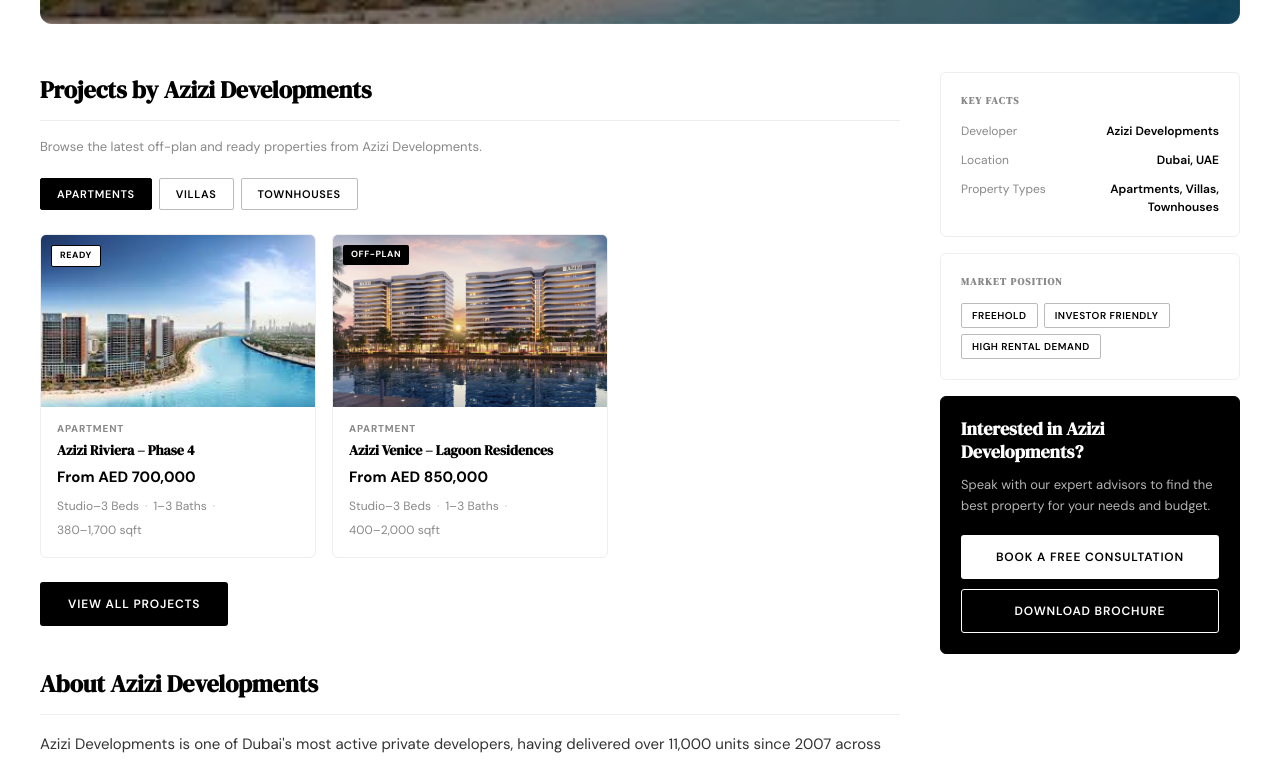
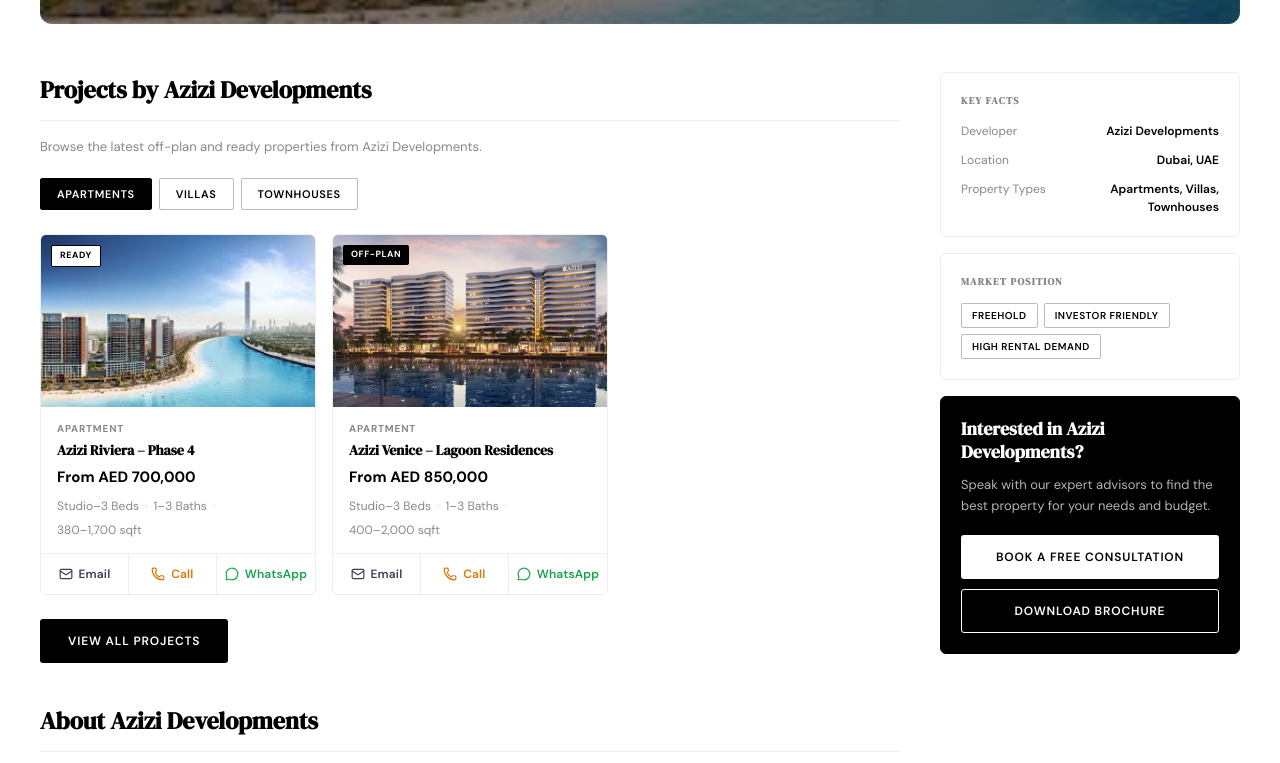
Before and after one commit to codemy3/emico, a Next.js app: page /developers/azizi-developments in a window 1280 px wide. Shown: the part 530-1293 px from the top of the page. Built offline with nearby package versions, Linux system fonts and the light colour scheme.

Commit message:
Update developer details and data

```diff
--- a/app/developers/[slug]/Developerdetailclient.tsx
+++ b/app/developers/[slug]/Developerdetailclient.tsx
@@ -4,7 +4,7 @@
 
 import { useState } from "react";
 import Link from "next/link";
-import { X, MapPin, BedDouble, Bath, Maximize2, ChevronRight } from "lucide-react";
+import { X, MapPin, BedDouble, Bath, Maximize2, ChevronRight, Mail, Phone, MessageCircle } from "lucide-react";
 import type { Developer, ProjectItem } from "@/lib/developers-data";
 
 interface Project {
@@ -178,9 +178,10 @@
 
                 <div className="cd-prop-grid">
                   {projects.map((project) => (
+                    <div key={project.id} className="cd-prop-card">
+                      {/* Clickable image + info area */}
                       <button
-                      key={project.id}
-                      className="cd-prop-card"
+                        className="cd-prop-card-inner"
                         onClick={() => setSelectedProject(project)}
                       >
                         <div className="cd-prop-img-wrap">
@@ -203,6 +204,37 @@
                           </div>
                         </div>
                       </button>
+
+                      {/* Contact row */}
+                      <div className="cd-prop-contact">
+                        <a
+                          href={`mailto:${dev.contact?.email ?? "info@example.com"}?subject=Enquiry: ${encodeURIComponent(project.name)}`}
+                          className="cd-contact-btn cd-contact-email"
+                          onClick={e => e.stopPropagation()}
+                        >
+                          <Mail size={14} />
+                          <span>Email</span>
+                        </a>
+                        <a
+                          href={`tel:${dev.contact?.phone ?? "+97100000000"}`}
+                          className="cd-contact-btn cd-contact-call"
+                          onClick={e => e.stopPropagation()}
+                        >
+                          <Phone size={14} />
+                          <span>Call</span>
+                        </a>
+                        <a
+                          href={`https://wa.me/${(dev.contact?.whatsapp ?? "97100000000").replace(/[^0-9]/g, "")}?text=${encodeURIComponent(`Hi, I'm interested in ${project.name}`)}`}
+                          target="_blank"
+                          rel="noopener noreferrer"
+                          className="cd-contact-btn cd-contact-whatsapp"
+                          onClick={e => e.stopPropagation()}
+                        >
+                          <MessageCircle size={14} />
+                          <span>WhatsApp</span>
+                        </a>
+                      </div>
+                    </div>
                   ))}
                 </div>
 
@@ -370,8 +402,9 @@
 .cd .cd-prop-grid { display: grid; grid-template-columns: 1fr; gap: 16px; }
 @media (min-width: 600px)  { .cd .cd-prop-grid { grid-template-columns: repeat(2,1fr); } }
 @media (min-width: 1000px) { .cd .cd-prop-grid { grid-template-columns: repeat(3,1fr); } }
-.cd .cd-prop-card { border: 1px solid #eee; border-radius: 6px; overflow: hidden; background: #fff; transition: box-shadow .22s, transform .22s; cursor: pointer; text-align: left; width: 100%; }
+.cd .cd-prop-card { border: 1px solid #eee; border-radius: 6px; overflow: hidden; background: #fff; transition: box-shadow .22s, transform .22s; text-align: left; width: 100%; display: flex; flex-direction: column; }
 .cd .cd-prop-card:hover { box-shadow: 0 12px 36px rgba(0,0,0,.10); transform: translateY(-4px); }
+.cd .cd-prop-card-inner { display: block; width: 100%; text-align: left; background: none; border: none; padding: 0; cursor: pointer; flex: 1; }
 .cd .cd-prop-img-wrap { position: relative; aspect-ratio: 16/10; overflow: hidden; background: #eee; }
 .cd .cd-prop-img { width: 100%; height: 100%; object-fit: cover; display: block; transition: transform .5s cubic-bezier(.22,1,.36,1); }
 .cd .cd-prop-card:hover .cd-prop-img { transform: scale(1.05); }
@@ -379,13 +412,34 @@
 .cd .cd-badge-off-plan           { background: #000; }
 .cd .cd-badge-ready              { background: #fff; color: #000; border: 1px solid #000; }
 .cd .cd-badge-under-construction { background: #fff; color: #000; border: 1px solid #000; }
-.cd .cd-prop-body { padding: 14px 16px 18px; }
+.cd .cd-prop-body { padding: 14px 16px 14px; }
 .cd .cd-prop-type  { font-size: 10px; font-weight: 700; color: #888; text-transform: uppercase; letter-spacing: .08em; margin-bottom: 5px; }
 .cd .cd-prop-name  { font-size: 14px; font-weight: 600; color: #000; margin-bottom: 6px; line-height: 1.4; }
 .cd .cd-prop-price { font-size: 15px; font-weight: 700; color: #000; margin-bottom: 8px; }
 .cd .cd-prop-meta  { display: flex; align-items: center; gap: 6px; font-size: 12px; color: #888; flex-wrap: wrap; }
 .cd .cd-dot        { color: #bbb; }
 .cd .cd-prop-cta   { margin-top: 1.5rem; }
+
+/* CONTACT BUTTONS ROW */
+.cd .cd-prop-contact {
+  display: grid; grid-template-columns: repeat(3, 1fr);
+  gap: 0; border-top: 1px solid #f0f0f0;
+}
+.cd .cd-contact-btn {
+  display: flex; align-items: center; justify-content: center; gap: 6px;
+  padding: 11px 8px;
+  font-size: 12px; font-weight: 600;
+  text-decoration: none; border: none; background: #fff;
+  cursor: pointer; transition: background .15s, color .15s;
+  letter-spacing: .01em;
+}
+.cd .cd-contact-btn:not(:last-child) { border-right: 1px solid #f0f0f0; }
+.cd .cd-contact-email  { color: #374151; }
+.cd .cd-contact-email:hover  { background: #f8f7f5; color: #000; }
+.cd .cd-contact-call   { color: #d97706; }
+.cd .cd-contact-call:hover   { background: #fffbeb; }
+.cd .cd-contact-whatsapp { color: #16a34a; }
+.cd .cd-contact-whatsapp:hover { background: #f0fdf4; }
 
 /* BUTTONS */
 .cd .cd-btn-primary { display: inline-flex; align-items: center; justify-content: center; background: #000; color: #fff; border: none; cursor: pointer; font-size: 12px; font-weight: 600; letter-spacing: .07em; text-transform: uppercase; padding: 13px 28px; border-radius: 3px; transition: opacity .18s; }
--- a/lib/developers-data.ts
+++ b/lib/developers-data.ts
@@ -27,6 +27,11 @@
   marketPosition: string[];
   href: string;
   projects?: ProjectItem[];
+  contact?: {
+    email: string;
+    phone: string;
+    whatsapp: string;
+  };
 }
 
 export const developers: Developer[] = [
@@ -81,6 +86,11 @@
         highlights: ["Private Beach Access", "Marina & Sea Views", "Full amenities", "Premium finishes"],
       },
     ],
+    contact: {
+      email: "enquiry@emaar.ae",
+      phone: "+97180036227",
+      whatsapp: "+97180036227",
+    },
   },
   {
     id: "damac-properties",
@@ -133,6 +143,11 @@
         highlights: ["Cavalli-designed interiors", "Dubai Harbour views", "Superyacht marina", "Ultra-luxury finish"],
       },
     ],
+    contact: {
+      email: "enquiry@damacgroup.com",
+      phone: "+97180033326",
+      whatsapp: "+97180033326",
+    },
   },
   {
     id: "nakheel",
@@ -185,6 +200,11 @@
         highlights: ["Largest palm island", "Private beachfront", "Historic launch prices", "Major capital appreciation expected"],
       },
     ],
+    contact: {
+      email: "customercare@nakheel.com",
+      phone: "+97144088888",
+      whatsapp: "+97144088888",
+    },
   },
   {
     id: "sobha-realty",
@@ -225,6 +245,11 @@
         highlights: ["Panoramic skyline views", "Premium Sobha quality", "MBR City address", "High appreciation"],
       },
     ],
+    contact: {
+      email: "enquiry@sobharealty.com",
+      phone: "+97180076242",
+      whatsapp: "+97180076242",
+    },
   },
   {
     id: "binghatti-developers",
@@ -265,6 +290,11 @@
         highlights: ["JVC central location", "Signature architecture", "High rental yield", "Ready to move in"],
       },
     ],
+    contact: {
+      email: "info@binghatti.com",
+      phone: "+97144060800",
+      whatsapp: "+97144060800",
+    },
   },
   {
     id: "danube-properties",
@@ -305,6 +335,11 @@
         highlights: ["Sports facilities on site", "Affordable entry", "Strong yields", "Dubai Sports City"],
       },
     ],
+    contact: {
+      email: "enquiry@danubeproperties.com",
+      phone: "+97144188000",
+      whatsapp: "+97144188000",
+    },
   },
   {
     id: "meraas",
@@ -345,6 +380,11 @@
         highlights: ["Above City Walk retail", "Al Wasl Road", "Premium finishes", "Lifestyle destination"],
       },
     ],
+    contact: {
+      email: "enquiry@meraas.ae",
+      phone: "+97144088000",
+      whatsapp: "+97144088000",
+    },
   },
   {
     id: "ellington-properties",
@@ -385,6 +425,11 @@
         highlights: ["Canal frontage", "Art-inspired interiors", "Business Bay", "Premium facilities"],
       },
     ],
+    contact: {
+      email: "info@ellingtonproperties.com",
+      phone: "+97144063232",
+      whatsapp: "+97144063232",
+    },
   },
   {
     id: "azizi-developments",
@@ -425,6 +470,11 @@
         highlights: ["18km Crystal Lagoon", "Near Al Maktoum Airport", "Venice-inspired theme", "Expo City proximity"],
       },
     ],
+    contact: {
+      email: "info@azizidevelopments.com",
+      phone: "+97144096444",
+      whatsapp: "+97144096444",
+    },
   },
   {
     id: "select-group",
@@ -465,6 +515,11 @@
         highlights: ["Marina Walk frontage", "Panoramic sea views", "5-star amenities", "Strong rental yields"],
       },
     ],
+    contact: {
+      email: "info@selectgroup.ae",
+      phone: "+97144536666",
+      whatsapp: "+97144536666",
+    },
   },
   {
     id: "majid-al-futtaim",
@@ -505,6 +560,11 @@
         highlights: ["Lagoon beach access", "Cycling & jogging tracks", "Retail village", "Family-oriented"],
       },
     ],
+    contact: {
+      email: "enquiry@maf.ae",
+      phone: "+97180060520",
+      whatsapp: "+97180060520",
+    },
   },
   {
     id: "dubai-properties",
@@ -545,6 +605,11 @@
         highlights: ["Spanish-inspired design", "Family-friendly", "Schools nearby", "Dubai-Al Ain Road"],
       },
     ],
+    contact: {
+      email: "enquiry@dubaiproperties.ae",
+      phone: "+97144232323",
+      whatsapp: "+97144232323",
+    },
   },
 ];
 
```
Lines whose indentation alone changed are shown as unchanged.
